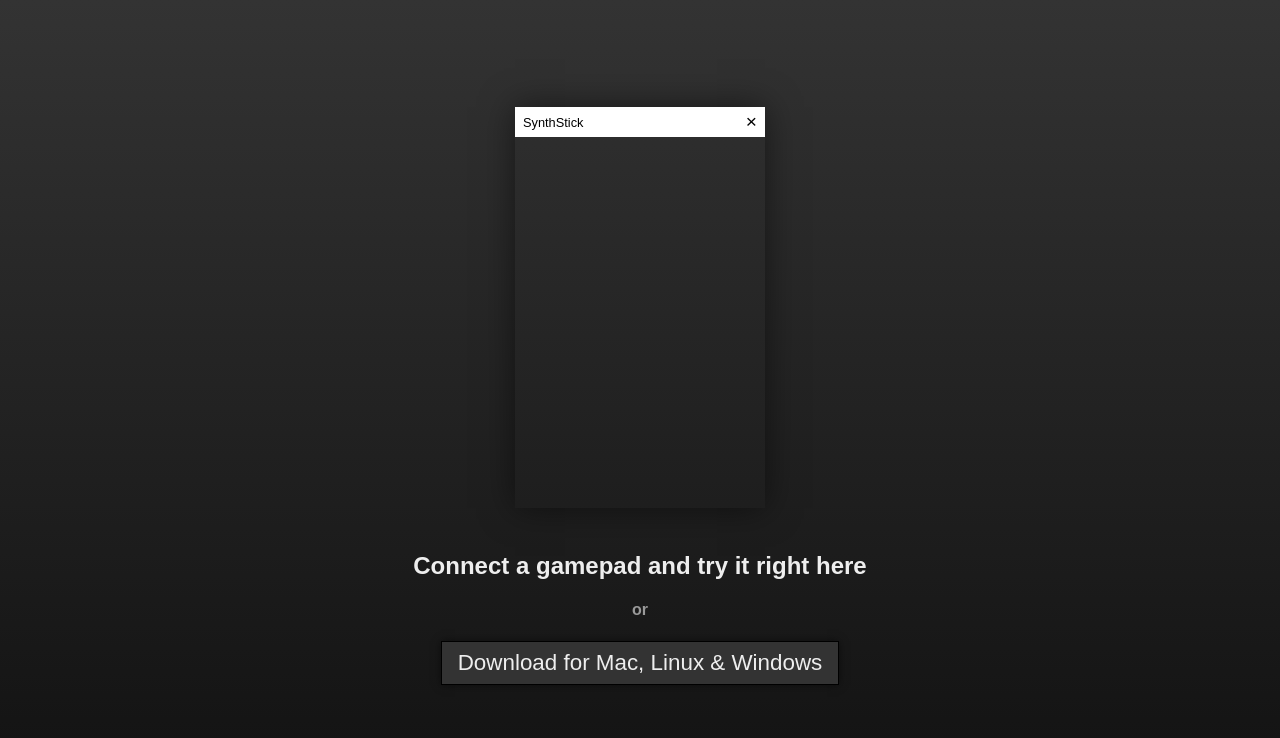
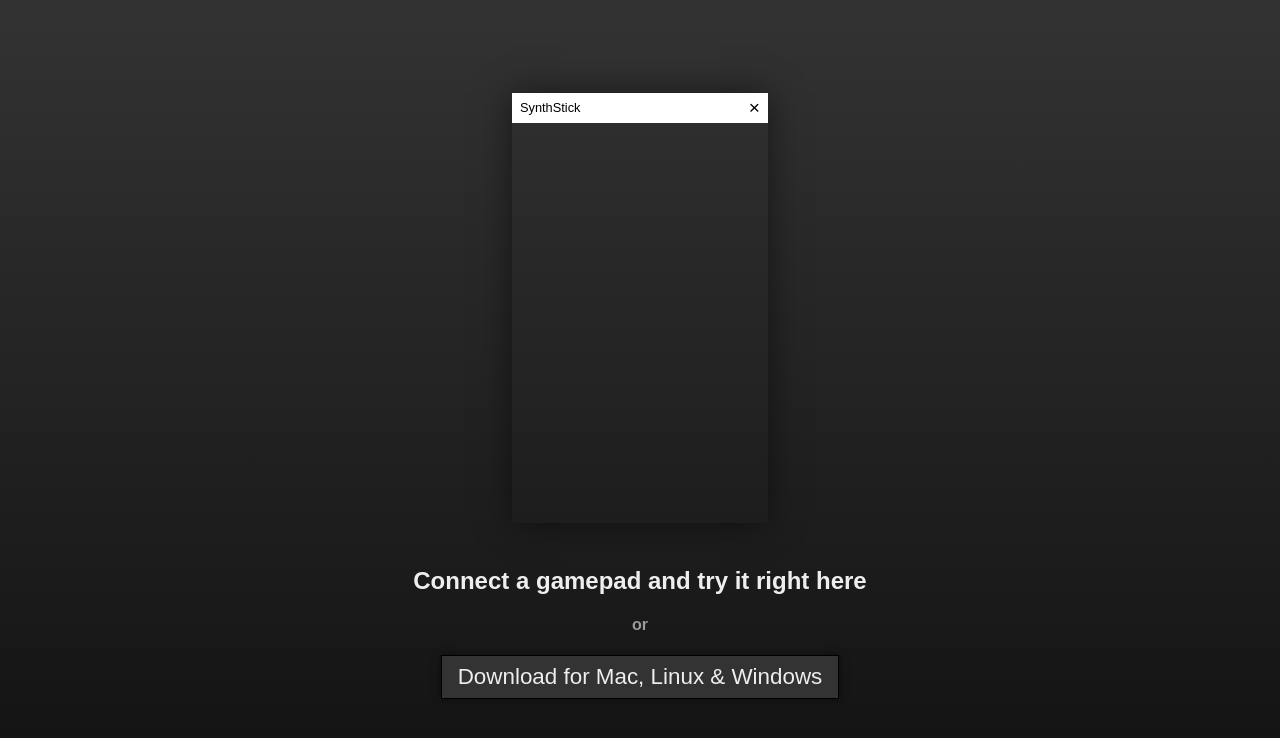
Before and after one commit to danielesteban/synthstick, a website built with webpack: page web/index.ejs in a window 1280 px wide. Built offline with nearby package versions, Linux system fonts and the light colour scheme.

Commit message:
bugfix web version size

```diff
--- a/web/index.ejs
+++ b/web/index.ejs
@@ -70,7 +70,7 @@
           SynthStick
           <div>&times;</div>
         </div>
-        <div id="app"></div>
+        <div id="app" style="width: 256px; height: 400px;"></div>
       </div>
       <div id="download">
         <h2>Connect a gamepad and try it right here</h2>
```
